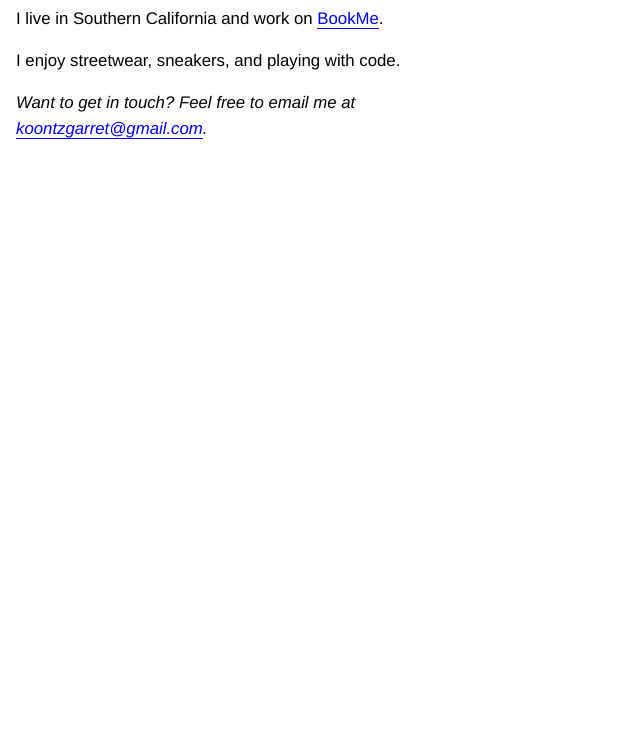
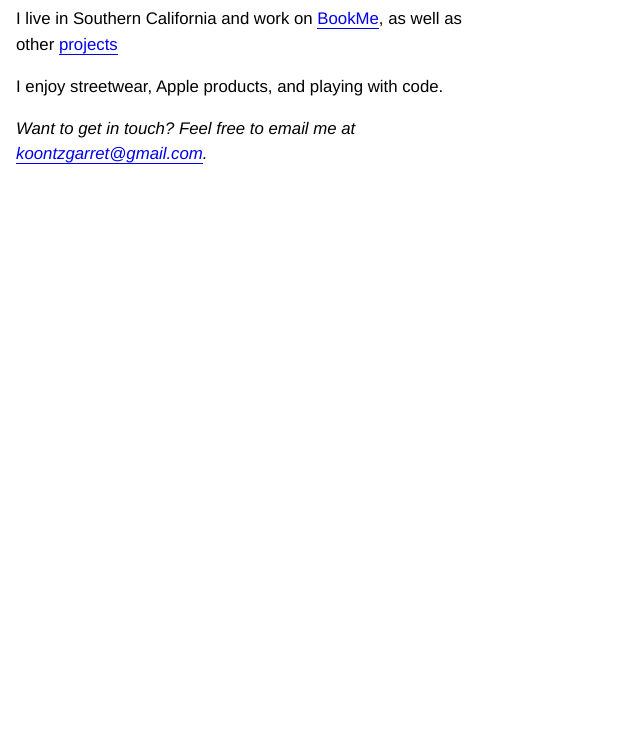
Before and after one commit to gxrret/gxrret.github.io, a plain HTML site: page index.html in a window 1280 px wide. Shown: the part 60-800 px from the top of the page, without its empty margins (0-640 px from the left). Drawn offline with Linux system fonts and the light colour scheme.

Commit message:
Update index.html

```diff
--- a/index.html
+++ b/index.html
@@ -74,6 +74,6 @@
 <body>
 	<div class="content">
 <h1>Garret Koontz</h1>
-<p>I live in Southern California and work on <a href="https://appstore.com/bookmeappointmentmanager">BookMe</a>.</p>
-<p>I enjoy streetwear, sneakers, and playing with code.</p>
+<p>I live in Southern California and work on <a href="https://appstore.com/bookmeappointmentmanager">BookMe</a>, as well as other <a href="https://github.com/gxrret">projects</a></p>
+<p>I enjoy streetwear, Apple products, and playing with code.</p>
 <p><em>Want to get in touch? Feel free to email me at <a href="mailto:koontzgarret@gmail.com">koontzgarret@gmail.com</a>.</em></p>
```
